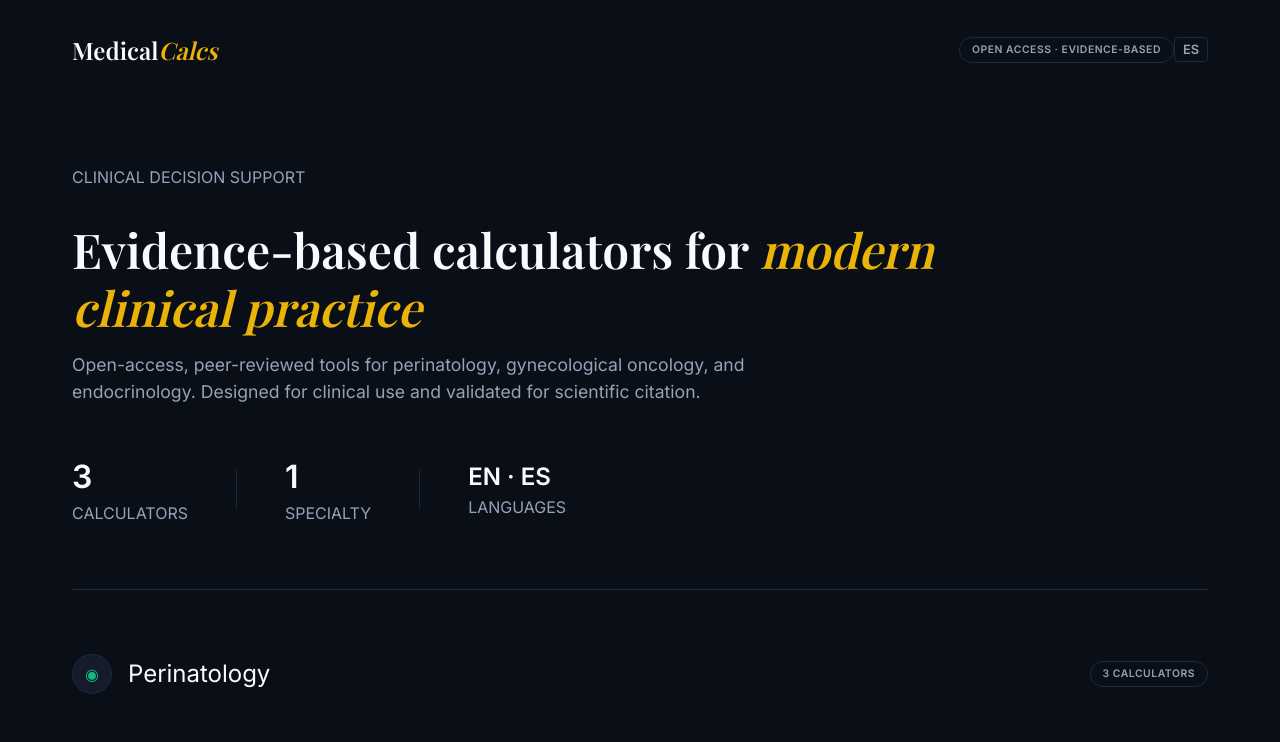
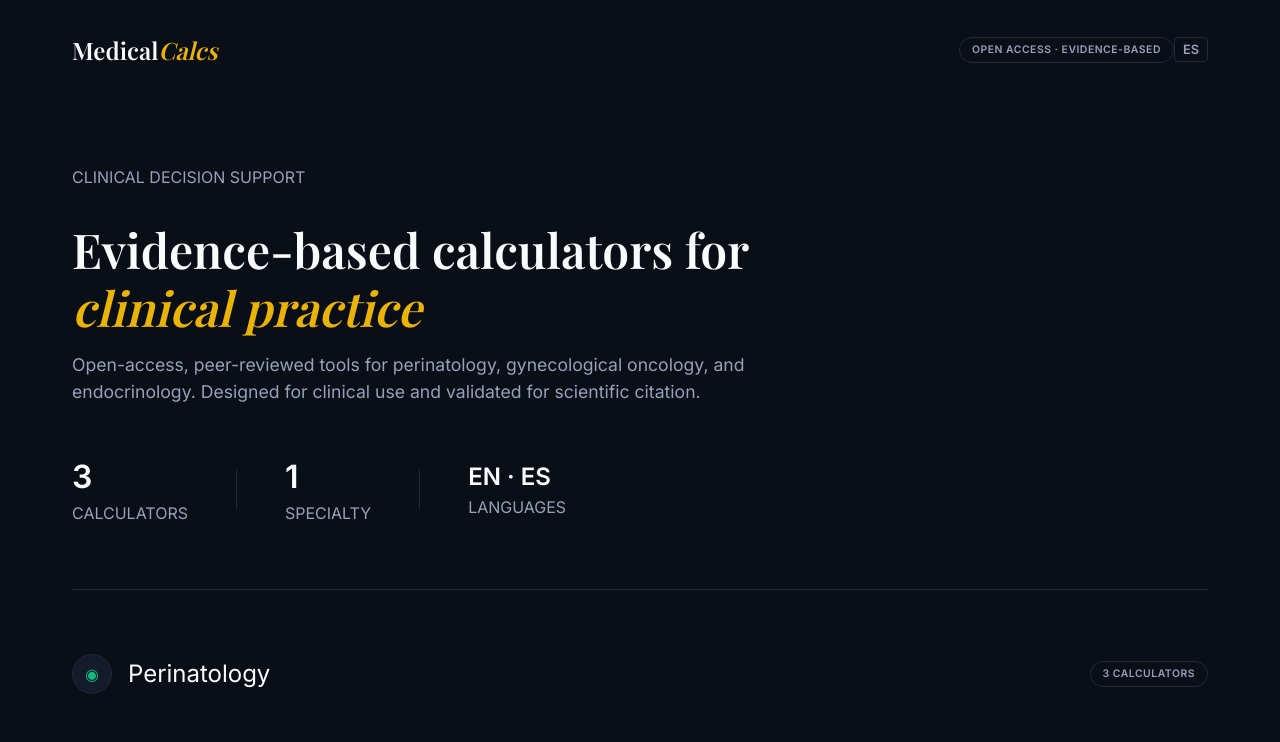
Before and after one commit to ginejuan/MedicalCalcs, a React (Vite) app: page / in a window 1280 px wide. Shown: the top 742 px of the page. Built offline with nearby package versions, Linux system fonts and the light colour scheme; a web font is replaced by a local one.

Commit message:
style: update hero subtitle, remove 'modern' and keep 'clinical practice'

```diff
--- a/src/pages/Home.tsx
+++ b/src/pages/Home.tsx
@@ -18,8 +18,9 @@ export const Home: React.FC = () => {
 
         <div style={{ maxWidth: '1000px', marginBottom: 'var(--space-2xl)' }}>
           <Typography variant="h1" style={{ fontSize: '3rem', lineHeight: 1.2, marginBottom: 'var(--space-md)' }}>
-            {language === 'en' ? 'Evidence-based calculators for ' : 'Calculadoras basadas en evidencia para '}
-            <span className="italic text-gold">{language === 'en' ? 'modern clinical practice' : 'la práctica clínica moderna'}</span>
+            {language === 'en' ? 'Evidence-based calculators for' : 'Calculadoras basadas en evidencia para'}
+            <br/>
+            <span className="italic text-gold">{language === 'en' ? 'clinical practice' : 'práctica clínica'}</span>
           </Typography>
           <Typography variant="body1" className="text-secondary" style={{ fontSize: '1.1rem', maxWidth: '800px' }}>
             {language === 'en' ? 'Open-access, peer-reviewed tools for perinatology, gynecological oncology, and endocrinology. Designed for clinical use and validated for scientific citation.' : 'Herramientas revisadas por pares de acceso abierto para perinatología, oncología ginecológica y endocrinología. Diseñadas para uso clínico y validadas.'}
```
